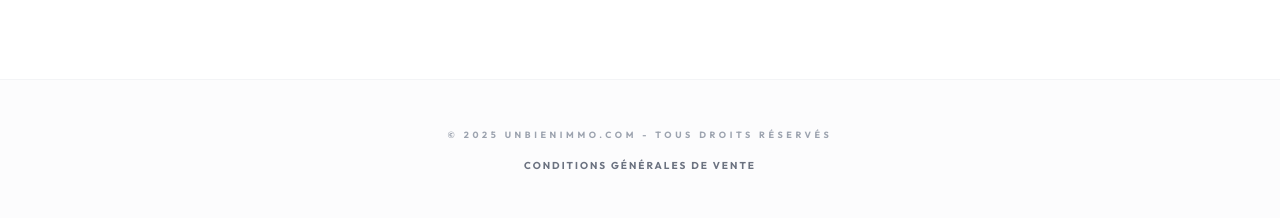
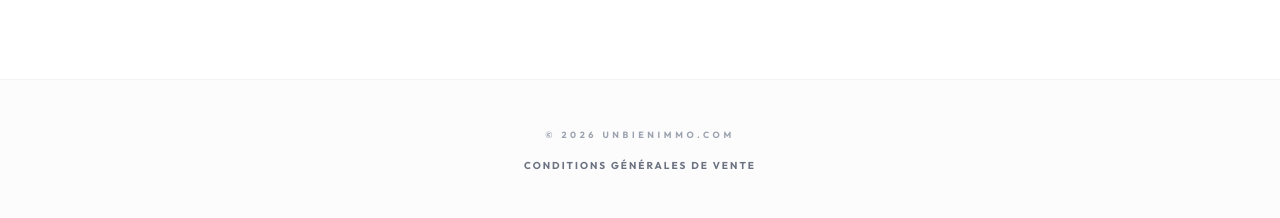
Before and after one commit to jazetjaz01/solutionspro.unbienimmo, a Next.js app: page /pack/essentiel in a window 1280 px wide. Shown: the part 1262-1480 px from the top of the page. Built offline with nearby package versions, Linux system fonts and the light colour scheme; no server answers; a web font is replaced by a local one.

Commit message:
pack update

```diff
--- a/app/pack/essentiel/page.tsx
+++ b/app/pack/essentiel/page.tsx
@@ -112,7 +112,7 @@ const EssentielPage = () => {
       {/* FOOTER / CGV */}
       <footer className="w-full py-12 border-t border-gray-100 bg-gray-50/50 flex flex-col items-center space-y-4">
         <p className="text-[9px] uppercase tracking-[0.4em] text-gray-400 font-bold">
-          © {new Date().getFullYear()} unbienimmo.com - Tous droits réservés
+         © 2026 unbienimmo.com
         </p>
         <Link
           href="/cgv"
--- a/app/pack/expert/page.tsx
+++ b/app/pack/expert/page.tsx
@@ -112,7 +112,7 @@ const EssentielPage = () => {
       {/* FOOTER / CGV */}
       <footer className="w-full py-12 border-t border-gray-100 bg-gray-50/50 flex flex-col items-center space-y-4">
         <p className="text-[9px] uppercase tracking-[0.4em] text-gray-400 font-bold">
-          © {new Date().getFullYear()} unbienimmo.com - Tous droits réservés
+          © 2026 unbienimmo.com
         </p>
         <Link
           href="/cgv"
--- a/app/pack/professionnel/page.tsx
+++ b/app/pack/professionnel/page.tsx
@@ -112,7 +112,7 @@ const EssentielPage = () => {
       {/* FOOTER / CGV */}
       <footer className="w-full py-12 border-t border-gray-100 bg-gray-50/50 flex flex-col items-center space-y-4">
         <p className="text-[9px] uppercase tracking-[0.4em] text-gray-400 font-bold">
-          © {new Date().getFullYear()} unbienimmo.com - Tous droits réservés
+          © © 2026 unbienimmo.com
         </p>
         <Link
           href="/cgv"
```
